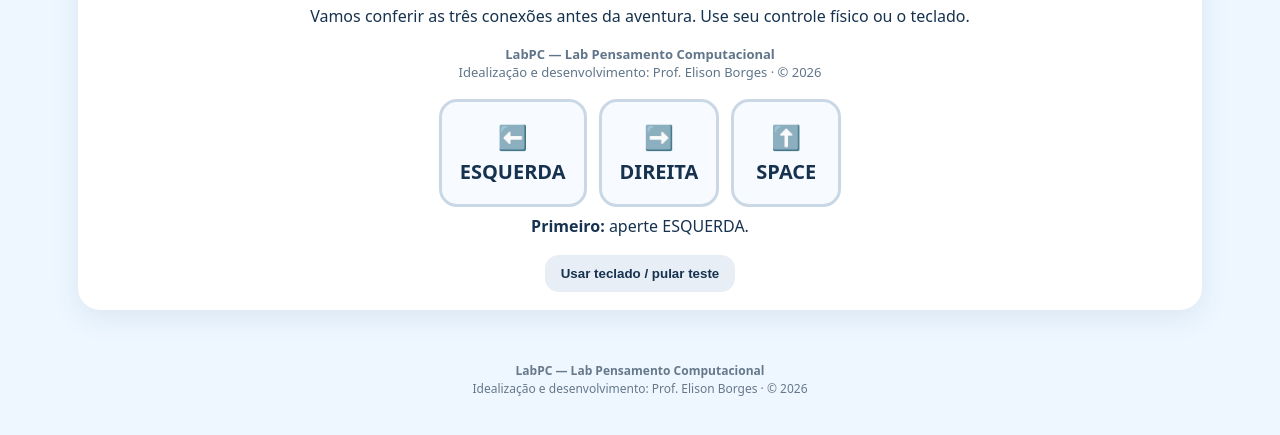
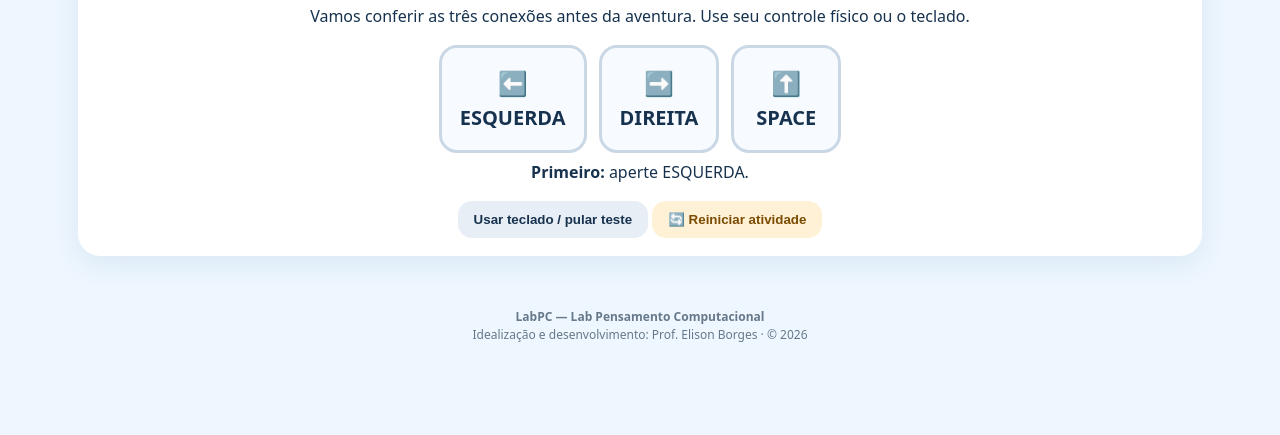
Before and after one commit to elisonborges/labpc, a plain HTML site: page atividades/makey/index.html in a window 1280 px wide. Shown: the part 181-616 px from the top of the page. Drawn offline with Linux system fonts and the light colour scheme.

Commit message:
Makey Web V1.2 — colisões, plataformas e reinício geral

```diff
--- a/atividades/makey/index.html
+++ b/atividades/makey/index.html
@@ -10,9 +10,9 @@
 </style></head><body>
 <header class="top"><h1>🎮 Missão Makey — Aventura dos Comandos</h1><button class="btn" onclick="goCentral()">← Voltar à Central</button></header>
 <div class="wrap">
-<section id="screenTest" class="panel hero"><div class="badge">ETAPA 1 • TESTE DO CONTROLE</div><h2>🎮 Prepare seu Makey Makey!</h2><p>Vamos conferir as três conexões antes da aventura. Use seu controle físico ou o teclado.</p><p class="small"><strong>LabPC — Lab Pensamento Computacional</strong><br>Idealização e desenvolvimento: Prof. Elison Borges · © 2026</p><div class="keys"><div id="tLeft" class="key">⬅️<br><small>ESQUERDA</small></div><div id="tRight" class="key">➡️<br><small>DIREITA</small></div><div id="tJump" class="key">⬆️<br><small>SPACE</small></div></div><p id="testMsg"><b>Primeiro:</b> aperte ESQUERDA.</p><button id="skipTest" class="btn" onclick="showLevels()">Usar teclado / pular teste</button></section>
+<section id="screenTest" class="panel hero"><div class="badge">ETAPA 1 • TESTE DO CONTROLE</div><h2>🎮 Prepare seu Makey Makey!</h2><p>Vamos conferir as três conexões antes da aventura. Use seu controle físico ou o teclado.</p><div class="keys"><div id="tLeft" class="key">⬅️<br><small>ESQUERDA</small></div><div id="tRight" class="key">➡️<br><small>DIREITA</small></div><div id="tJump" class="key">⬆️<br><small>SPACE</small></div></div><p id="testMsg"><b>Primeiro:</b> aperte ESQUERDA.</p><button id="skipTest" class="btn" onclick="showLevels()">Usar teclado / pular teste</button> <button class="btn warn" onclick="resetActivity()">🔄 Reiniciar atividade</button></section>
 <section id="screenLevels" class="panel hidden"><div class="hero"><div class="badge">MAPA DA AVENTURA • 12 FASES</div><h2>Escolha uma fase</h2><p>Comece com os comandos básicos e avance até os desafios do céu. As últimas fases exigem atenção, estratégia e precisão.</p></div><div id="levelGrid" class="levels"></div></section>
-<section id="screenGame" class="hidden"><div class="hud"><span id="hudLevel">Fase</span><span id="hudStars">⭐ 0/0</span><span id="hudTime">⏱️ 00:00</span><span id="hudMoves">🎮 0 comandos</span><span id="hudTry">🔁 1</span><button class="btn warn back" onclick="restartLevel()">🔄 Reiniciar fase</button><button class="btn warn" onclick="quitLevel()">← Voltar</button></div><div id="gamebox" class="gamebox"><div id="world" class="world"></div></div><div class="panel instructions"><span id="goalText"></span><div class="controls"><div class="key">⬅️ ESQ.</div><div class="key">SPACE PULAR</div><div class="key">DIR. ➡️</div></div></div></section>
+<section id="screenGame" class="hidden"><div class="hud"><span id="hudLevel">Fase</span><span id="hudStars">⭐ 0/0</span><span id="hudTime">⏱️ 00:00</span><span id="hudMoves">🎮 0 comandos</span><span id="hudTry">🔁 1</span><button class="btn warn back" onclick="quitLevel()">← Voltar</button></div><div id="gamebox" class="gamebox"><div id="world" class="world"></div></div><div class="panel instructions"><span id="goalText"></span><div class="controls"><div class="key">⬅️ ESQ.</div><div class="key">SPACE PULAR</div><div class="key">DIR. ➡️</div></div></div></section>
 </div><div id="toast" class="toast"></div><div id="modal" class="modal hidden"><div><h2 id="modalTitle"></h2><p id="modalText"></p><button id="modalBtn" class="btn primary">Continuar</button></div></div>
 <script src="../../shared/labpc.js"></script><script>
 const W=1100,H=460,groundY=412;let testStep=0,unlocked=Number(localStorage.getItem('makeyUnlocked12')||1);let game=null,keys={},raf=0,last=0;
@@ -39,8 +39,15 @@ function buildWorld(){let w=document.getElementById('world'),l=game.l;w.innerHTM
 function rect(x,y,w,h){return{x,y,w,h}}function hit(a,b){return a.x<b.x+b.w&&a.x+a.w>b.x&&a.y<b.y+b.h&&a.y+a.h>b.y}
 function loop(t){if(!game)return;let dt=Math.min(.032,(t-last)/1000);last=t;physics(dt,t);updateHud();raf=requestAnimationFrame(loop)}
 function spawnFall(kind){if(!game)return;let d=document.createElement('div'),x=30+Math.random()*(W-70);d.className=kind==='tnt'?'tnt':'fallstar';d.textContent=kind==='tnt'?'🧨':'⭐';d.style.left=x+'px';d.style.top='-35px';document.getElementById('world').appendChild(d);game.fall.push({kind,x,y:-35,vy:kind==='tnt'?155+Math.random()*75:115+Math.random()*55,el:d})}
-function physics(dt,t){let g=game,l=g.l,wasY=g.y;let left=keys.ArrowLeft||keys.KeyA,right=keys.ArrowRight||keys.KeyD,jump=keys.Space||keys.ArrowUp||keys.KeyW;let dir=(right?1:0)-(left?1:0);g.vx=dir*235;if(jump&&g.onGround&&!g.jumpLock){g.vy=-485;g.onGround=false;g.jumpLock=true;countCommand('jump')}if(!jump)g.jumpLock=false;g.vy+=1080*dt;g.x+=g.vx*dt;g.y+=g.vy*dt;g.x=Math.max(0,Math.min(W-48,g.x));g.onGround=false;if(g.y+58>=groundY){g.y=groundY-58;g.vy=0;g.onGround=true}
- document.querySelectorAll('.platform').forEach(d=>{let r=d.getBoundingClientRect(),box=document.getElementById('gamebox').getBoundingClientRect(),pr=rect(r.left-box.left,r.top-box.top,r.width,r.height),me=rect(g.x,g.y,48,58);if(g.vy>=0&&wasY+58<=pr.y+9&&hit(me,pr)){g.y=pr.y-58;g.vy=0;g.onGround=true}});
+function platformRects(){let wr=document.getElementById('world').getBoundingClientRect();return [...document.querySelectorAll('.platform')].map(d=>{let r=d.getBoundingClientRect();return rect(r.left-wr.left,r.top-wr.top,r.width,r.height)})}
+function physics(dt,t){let g=game,l=g.l,prevX=g.x,prevY=g.y;let left=keys.ArrowLeft||keys.KeyA,right=keys.ArrowRight||keys.KeyD,jump=keys.Space||keys.ArrowUp||keys.KeyW;let dir=(right?1:0)-(left?1:0);g.vx=dir*235;if(jump&&g.onGround&&!g.jumpLock){g.vy=-485;g.onGround=false;g.jumpLock=true;countCommand('jump')}if(!jump)g.jumpLock=false;g.vy+=1080*dt;
+ let plats=platformRects();
+ g.x+=g.vx*dt;g.x=Math.max(0,Math.min(W-48,g.x));
+ for(const pr of plats){let vertical=g.y+58>pr.y+3&&g.y<pr.y+pr.h-3;if(!vertical)continue;if(g.vx>0&&prevX+48<=pr.x+4&&g.x+48>pr.x)g.x=pr.x-48;else if(g.vx<0&&prevX>=pr.x+pr.w-4&&g.x<pr.x+pr.w)g.x=pr.x+pr.w}
+ g.y+=g.vy*dt;g.onGround=false;
+ if(g.y+58>=groundY){g.y=groundY-58;g.vy=0;g.onGround=true}
+ for(const pr of plats){let horizontal=g.x+48>pr.x+3&&g.x<pr.x+pr.w-3;if(!horizontal)continue;if(g.vy>=0&&prevY+58<=pr.y+8&&g.y+58>=pr.y){g.y=pr.y-58;g.vy=0;g.onGround=true}else if(g.vy<0&&prevY>=pr.y+pr.h-8&&g.y<=pr.y+pr.h){g.y=pr.y+pr.h;g.vy=0}}
+
  let me=rect(g.x,g.y,48,58);document.querySelectorAll('.star').forEach(d=>{let i=+d.dataset.i;if(!g.stars.has(i)&&hit(me,rect(parseFloat(d.style.left),parseFloat(d.style.top),32,32))){g.stars.add(i);g.starCount++;d.style.display='none';collectStar()}});
  document.querySelectorAll('.checkpoint').forEach(d=>{let x=parseFloat(d.style.left),y=parseFloat(d.style.top);if(hit(me,rect(x,y,32,36))&&!d.classList.contains('on')){d.classList.add('on');g.checkpoint=[x-25,groundY-58];toast('🚩 Checkpoint!');send('checkpoint',{level:l.n,elapsed:(performance.now()-g.start)/1000})}});
  for(const p of l.haz){if(hit(me,rect(p[0],p[1],34,34))){respawn('obstáculo');return}}
@@ -52,7 +59,7 @@ function countCommand(c){if(!game)return;game.moves++;send('command',{level:game
 function respawn(reason){let g=game;if(!g||g.dead)return;g.dead=true;g.tries++;send('error',{level:g.l.n,errorsDelta:1,errors:g.tries-1,elapsed:(performance.now()-g.start)/1000,detail:reason});toast(reason==='TNT'?'🧨 BOOM! Tente novamente!':'Tente novamente! 🚩');setTimeout(()=>{if(!game)return;g.x=g.checkpoint[0];g.y=g.checkpoint[1];g.vx=g.vy=0;g.dead=false},420)}
 function complete(){let g=game;if(!g)return;cancelAnimationFrame(raf);let elapsed=(performance.now()-g.start)/1000,n=g.l.n;if(n<12&&unlocked<n+1){unlocked=n+1;localStorage.setItem('makeyUnlocked12',unlocked)}send('complete',{level:n,mode:g.l.master?'mestre':g.l.expert?'expert':'aventura',word:g.l.name,hits:g.starCount,errors:g.tries-1,elapsed:Math.round(elapsed),progress:`${g.starCount}/${g.l.need}`,detail:`${g.moves} comandos`,status:'concluído'});document.getElementById('modalTitle').textContent=n===12?'👑 Mestre dos Comandos!':n===6?'🌟 Novos desafios desbloqueados!':'🎉 Fase concluída!';document.getElementById('modalText').textContent=`Tempo: ${fmt(elapsed)} • ${g.moves} comandos • ${g.tries} tentativa(s).`;let b=document.getElementById('modalBtn');b.textContent=n<12?'Continuar':'Voltar ao mapa';b.onclick=()=>{document.getElementById('modal').classList.add('hidden');if(n<12)startLevel(n+1);else showLevels()};document.getElementById('modal').classList.remove('hidden')}
 function updateHud(){if(!game)return;let e=(performance.now()-game.start)/1000;document.getElementById('hudLevel').textContent=`${game.l.tag} Fase ${game.l.n} — ${game.l.name}`;document.getElementById('hudStars').textContent=`⭐ ${game.starCount}/${game.l.need}`;document.getElementById('hudTime').textContent='⏱️ '+fmt(e);document.getElementById('hudMoves').textContent=`🎮 ${game.moves} comandos`;document.getElementById('hudTry').textContent=`🔁 ${game.tries}`}
-function restartLevel(){if(!game)return;let n=game.l.n;send('restart',{level:n,status:'reiniciando'});cancelAnimationFrame(raf);game=null;startLevel(n)}
+function resetActivity(){if(!confirm('Reiniciar toda a Missão Makey? As fases desbloqueadas serão apagadas e a aventura voltará ao início.'))return;localStorage.removeItem('makeyUnlocked12');unlocked=1;testStep=0;send('resetActivity',{status:'reiniciado'});location.reload()}
 function quitLevel(){if(game)send('exitLevel',{level:game.l.n,elapsed:Math.round((performance.now()-game.start)/1000),status:'mapa'});showLevels()}
 function norm(e){if(e.code==='KeyA')return'KeyA';if(e.code==='KeyD')return'KeyD';if(e.code==='KeyW')return'KeyW';if(e.code==='KeyS')return'KeyS';if(e.code==='Space')return'Space';return e.key}
 addEventListener('keydown',e=>{const controlKeys=['ArrowLeft','ArrowRight','ArrowUp','ArrowDown','Space','KeyA','KeyD','KeyW','KeyS'];if(controlKeys.includes(e.code)){e.preventDefault();e.stopPropagation();}let code=norm(e);if(!e.repeat){if(code==='ArrowLeft'||code==='KeyA')countCommand('left');if(code==='ArrowRight'||code==='KeyD')countCommand('right')}keys[code]=true;if(!document.getElementById('screenTest').classList.contains('hidden'))testKey(code)});addEventListener('keyup',e=>{keys[norm(e)]=false});
```
